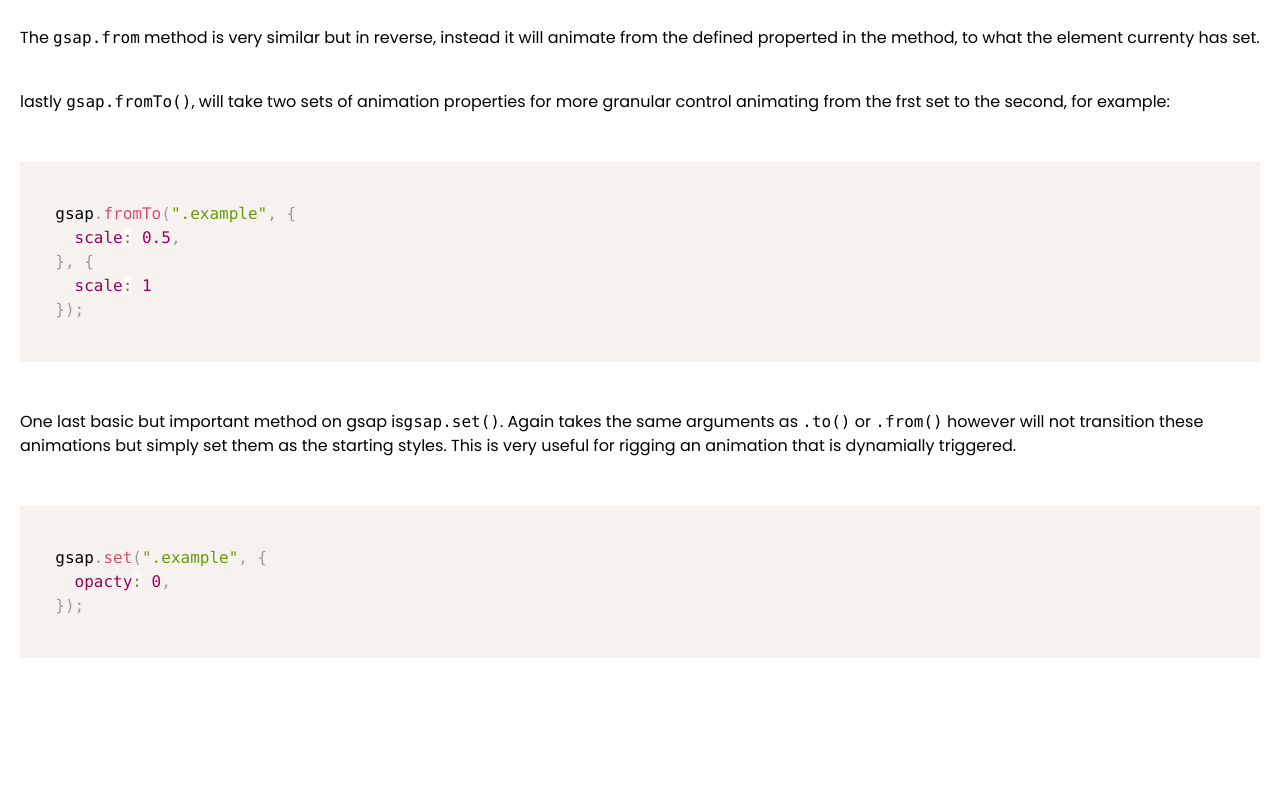
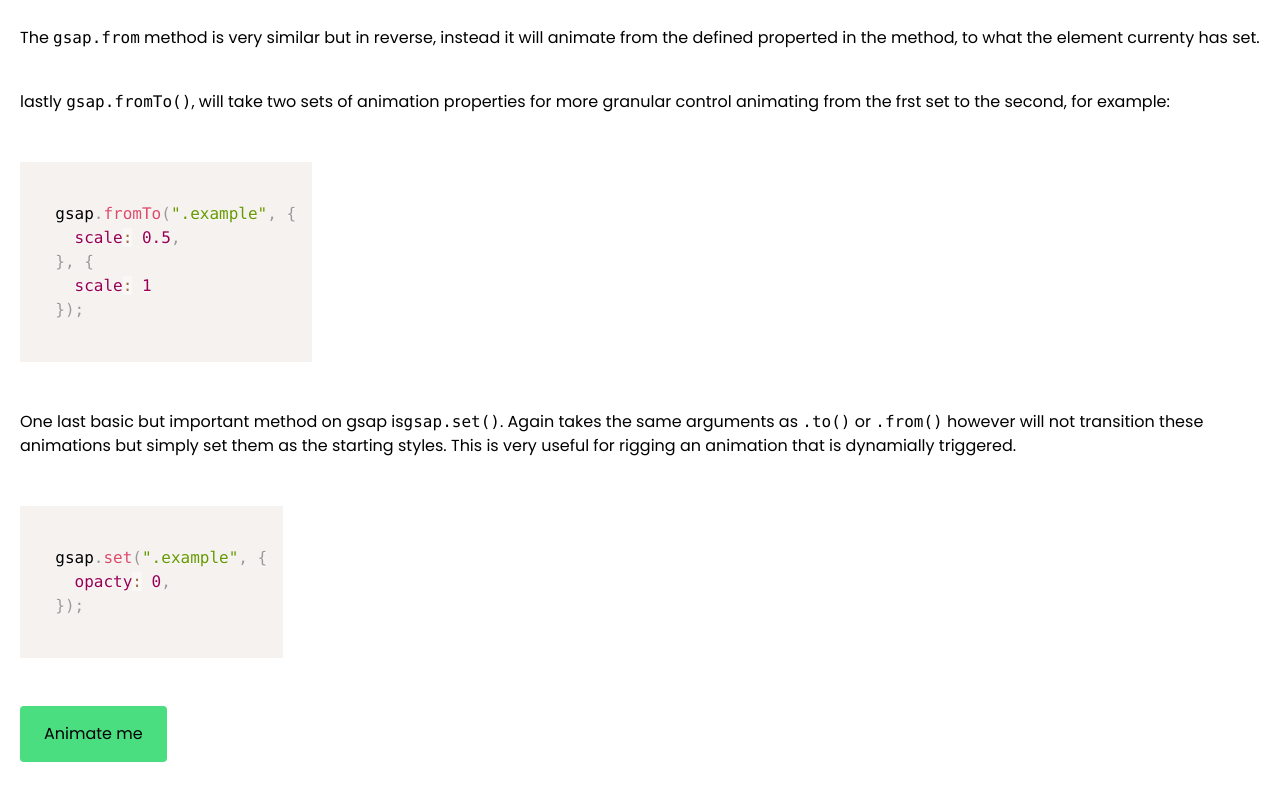
Before and after one commit to Jwakers/animation-standards, a Next.js app: page / in a window 1280 px wide. Shown: the part 1814-2614 px from the top of the page. Before the commit the page ends 2480 px from the top, so only its background shows below. Built offline with nearby package versions, Linux system fonts and the light colour scheme.

Commit message:
Added basic button animation

```diff
--- a/src/app/page.tsx
+++ b/src/app/page.tsx
@@ -25,7 +25,7 @@ export default function Home() {
           </h1>
         </Container>
       </div>
-      <Container className="pt-24 flex flex-col gap-y-10">
+      <Container className="py-24 flex flex-col items-start gap-y-10">
         <h2 className="text-5xl">
           Animating with{" "}
           <a href="https://gsap.com/docs/v3/" target="_blank">
@@ -99,7 +99,39 @@ export default function Home() {
     opacty: 0,
   });
         `}</Syntax>
+
+        <SpinButton />
       </Container>
     </main>
   );
 }
+
+function SpinButton() {
+  let animation: undefined | gsap.core.Tween;
+
+  useGSAP(() => {
+    animation = gsap.to(".spin-button", {
+      rotate: 180,
+      x: 100,
+      backgroundColor: "red",
+      color: "white",
+      paused: true,
+    });
+  }, []);
+
+  const handleClick = () => {
+    if (!animation) return;
+    if (animation.progress() === 1) return animation.reverse();
+    animation.play();
+  };
+
+  return (
+    <button
+      type="button"
+      className="spin-button px-6 py-4 bg-green-400 rounded"
+      onClick={handleClick}
+    >
+      Animate me
+    </button>
+  );
+}
```
